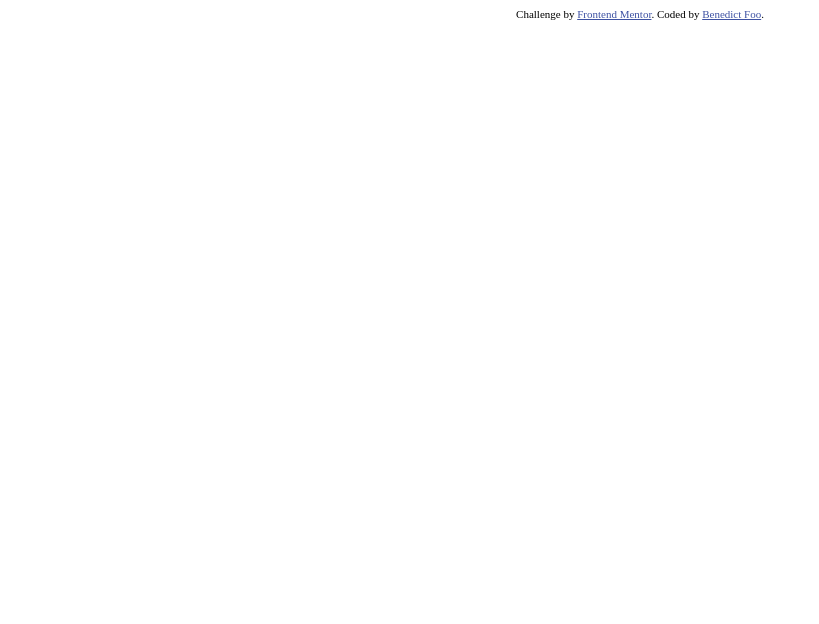
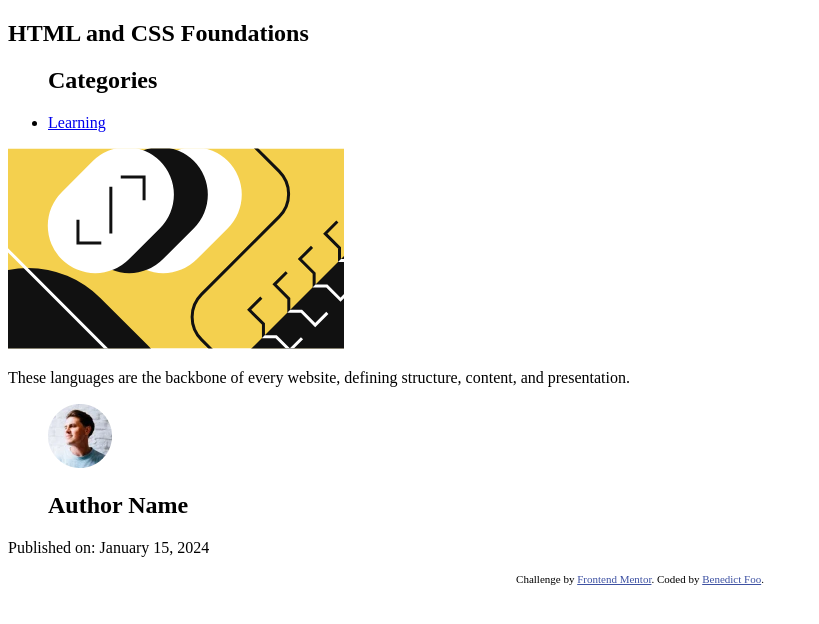
Before and after one commit to bnfcj/blog-preview-card, a plain HTML site: page 1. Blog Preview Card/index.html in a window 1280 px wide. Shown: the whole page, without its empty margins (0-819 px from the left). Drawn offline with Linux system fonts and the light colour scheme.

Commit message:
HTML Structure Added

```diff
--- a/1. Blog Preview Card/index.html
+++ b/1. Blog Preview Card/index.html
@@ -26,6 +26,32 @@
     </style>
   </head>
   <body>
+    <div class="body-container">
+      <article class="blog-card">
+        <h1 class="blog-title">HTML and CSS Foundations</h1>
+
+        <ul aria-labelledby="category-list-title">
+          <h2 class="category-list-title">Categories</h2>
+          <li><a href="#">Learning</a></li>
+        </ul>
+        <img src="./assets/images/illustration-article.svg" alt="" />
+        <p>
+          These languages are the backbone of every website, defining structure,
+          content, and presentation.
+        </p>
+        <figure
+          role="group"
+          aria-labelledby="author-info-title"
+          class="author-figure"
+        >
+          <img src="./assets/images/image-avatar.webp" alt="Author Thumbnail" />
+          <figcaption>
+            <h2>Author Name</h2>
+          </figcaption>
+        </figure>
+
+        <p>Published on: <time datetime="2024-01-15">January 15, 2024</time></p>
+      </article>
       <div class="attribution">
         Challenge by
         <a href="https://www.frontendmentor.io?ref=challenge" target="_blank"
@@ -37,5 +63,6 @@
           >Benedict Foo</a
         >.
       </div>
+    </div>
   </body>
 </html>
```
Lines whose indentation alone changed are shown as unchanged.
